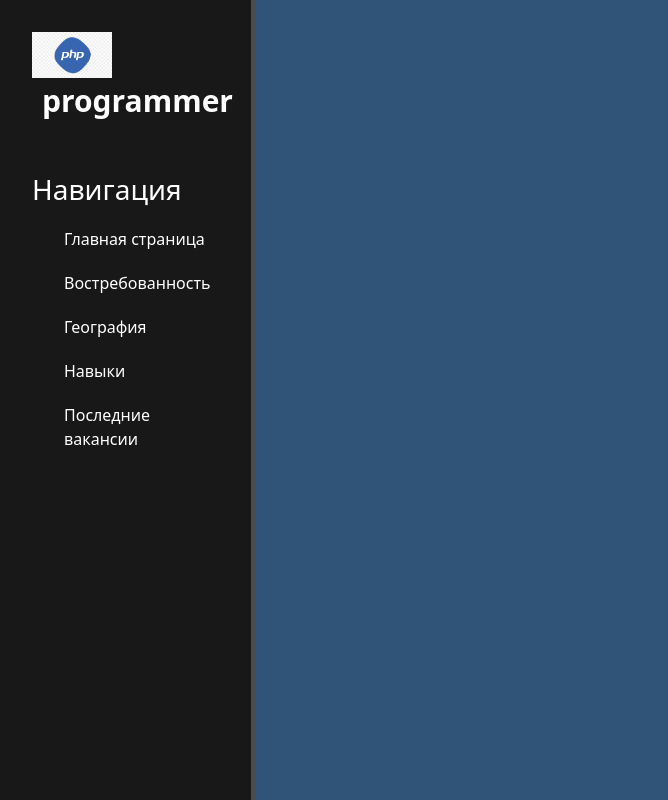
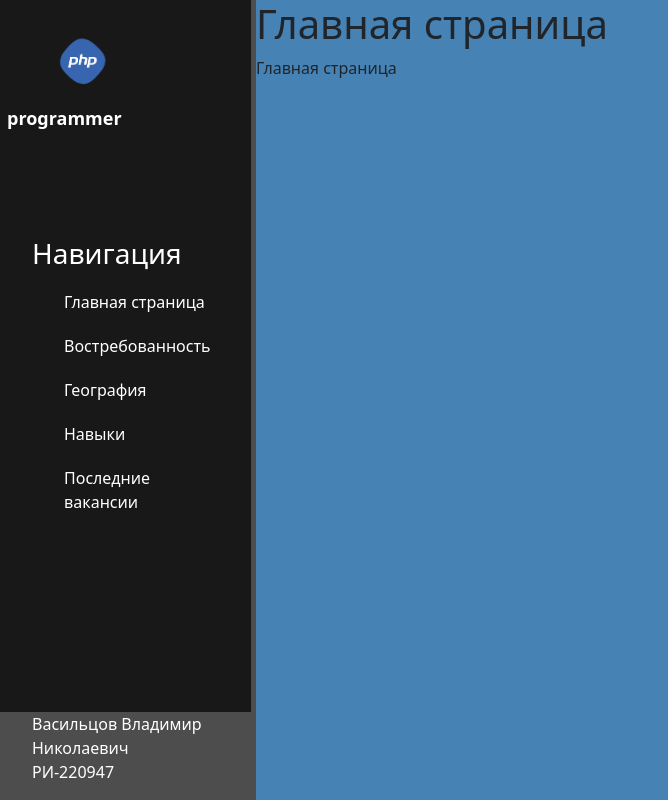
Before and after one commit to cuk66/projectDjango, a Django app: page / in a window 1280 px wide. Shown: the whole page, without its empty margins (0-668 px from the left). Run offline with Django 5.2, Linux system fonts and the light colour scheme.

Commit message:
Updating the sidebar and adding footer

```diff
--- a/projectDjango/main/static/main/css/main.css
+++ b/projectDjango/main/static/main/css/main.css
@@ -1,8 +1,8 @@
 body {
-    background: #305478;
+    background: #4682B4;
 }
 
-aside {
+.main {
     float: left;
     background: #181818;
     width: 20%;
@@ -12,39 +12,59 @@ aside {
     border-right: 5px solid #4d4d4d;
 }
 
-aside img {
-    width: 80px;
+.main img {
+    width: 100px;
     float: left;
+
 }
 
-aside .logo {
-    font-size: 30px;
+.main .logo {
+    font-size: 18px;
     margin-left: 10px;
     font-weight: bold;
+    position: relative;
+    top: 15px;
+    left: -35px;
 }
 
-aside .nav {
-    margin-top: 50px;
+.main .nav {
+    margin-top: 120px;
     font-size: 28px;
 }
 
-aside .nav-list {
+.main .nav-list {
     list-style: none;
 }
 
-aside a {
+.main a {
     text-decoration: none;
 }
 
-aside .nav-item {
+.main .nav-item {
     color: #fff;
     display: block;
     margin-top: 20px;
     transition: transform .6s ease;
 }
 
-aside .nav-item:hover, aside ul a:hover {
-    color: #305478;
+.main .nav-item:hover, .main ul a:hover {
+    color: #4682B4;
     text-decoration: none;
     transform: scale(1.05);
 }
+
+.main-footer {
+    float: left;
+    background: #4d4d4d;
+    width: 20%;
+    color: #fff;
+    border-right: 5px solid #4d4d4d;
+    position: absolute;
+    left: 0;
+    right: 0;
+    bottom: 0;
+}
+
+.footer-nav-list {
+    list-style: none;
+}
--- a/projectDjango/main/templates/main/common.html
+++ b/projectDjango/main/templates/main/common.html
@@ -12,8 +12,8 @@
     <link rel="stylesheet" href="https://cdn.jsdelivr.net/npm/@fortawesome/fontawesome-free@6.4.2/css/fontawesome.min.css">
 </head>
 <body>
-<aside>
-    <img src="{% static 'main/img/php.jpg' %}" alt="Лого">
+<aside class="main">
+    <img src="{% static 'main/img/php.png' %}" alt="Лого">
     <span class="logo">programmer</span>
     <h3 class="nav">Навигация</h3>
     <ul class="nav-list">
@@ -24,6 +24,14 @@
         <a href=""><li class="nav-item">Последние вакансии</li></a>
     </ul>
 </aside>
+
+<footer class="main-footer">
+    <ul class="footer-nav-list">
+        <li class="footer-nav-item">Васильцов Владимир Николаевич</li>
+        <li class="footer-nav-item">РИ-220947</li>
+    </ul>
+</footer>
+
 <main>
     {% block content %}
 
--- a/projectDjango/main/templates/main/index.html
+++ b/projectDjango/main/templates/main/index.html
@@ -5,4 +5,6 @@
 {% endblock %}
 
 {% block content %}
+    <h1>Главная страница</h1>
+    <p>Главная страница</p>
 {% endblock %}
```
Also changed, not shown: projectDjango/main/templates/main/geography.html (added, +10 -0 lines), projectDjango/main/templates/main/skills.html (added, +10 -0 lines), projectDjango/main/templates/main/vacancy.html (added, +10 -0 lines), projectDjango/main/static/main/img/php.jpg (deleted), projectDjango/main/static/main/img/php.png (added).
